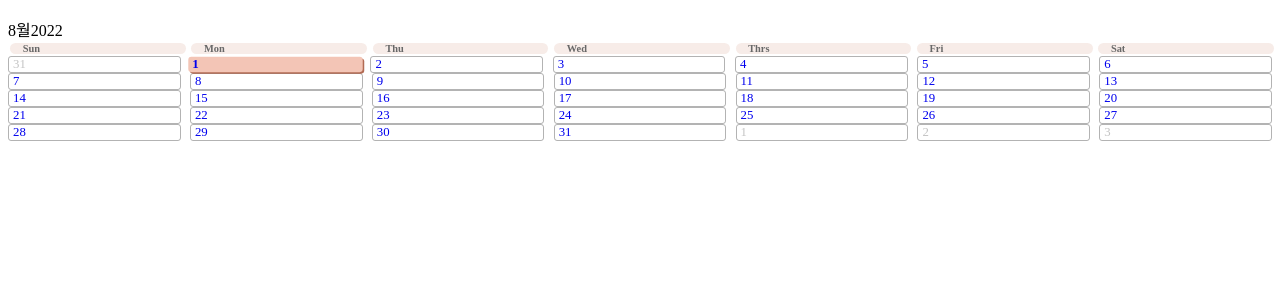
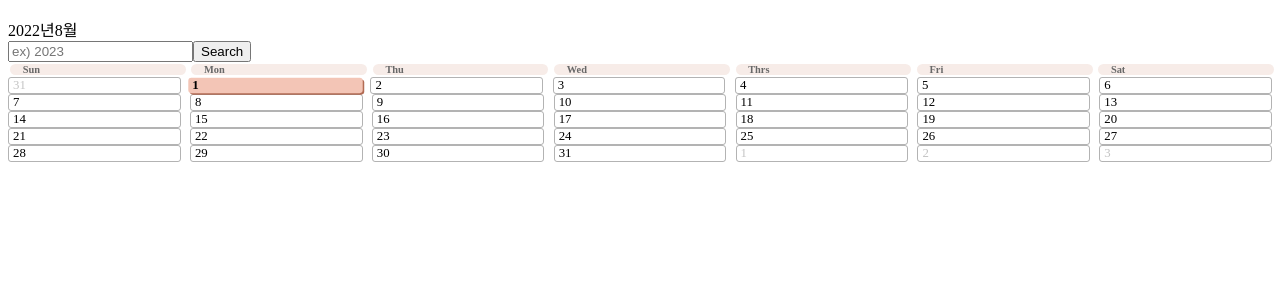
Before and after one commit to mklee07/exam-sw, a React (Create React App) app: page / in a window 1280 px wide. Shown: the top 300 px of the page. Built offline with nearby package versions, Linux system fonts and the light colour scheme; some icons are missing.

Commit message:
id값 넘기기, 검색 구현

```diff
--- a/src/App.js
+++ b/src/App.js
@@ -1,17 +1,18 @@
 import Calendar from "./Calendar";
 import Detail from "./Detail";
-
-import React from 'react';
+import React, { useState } from 'react';
 import { BrowserRouter, Routes, Route } from 'react-router-dom';
-
 function App() {
+  const [currentMonth, setCurrentMonth] = useState(new Date());
+  const [todayDate, setsTodayDate] = useState(new Date());
   return (
     <div >
       <BrowserRouter>
         <Routes>
           {/* path경로에 따라 다른 컴포넌트 호출 */}
           <Route path="/" element={<Calendar />}></Route>
-          <Route path="/detail/:id" element={<Detail />}></Route>
+          <Route path="/detail/:id" element={<Detail
+            currentMonth={currentMonth}/>}></Route>
         </Routes>
       </BrowserRouter>
     </div>
--- a/src/Calendar.js
+++ b/src/Calendar.js
@@ -6,19 +6,36 @@ import { isSameMonth, isSameDay, addDays, parse } from 'date-fns';
 import { Link } from 'react-router-dom';
 import './_style.scss'
 
+//header 부분 년월, 버튼
+const RenderHeader = ({currentMonth, setCurrentMonth, prevMonth, nextMonth, todayMonth}) => {
 
-//header 부분 년월, 버튼
-const RenderHeader = ({ currentMonth, prevMonth, nextMonth, todayMonth}) => {
+    const [search, setSearch] = useState();
+
+    const onChange = (e) => {
+        setSearch(e.target.value)
+    }
+
+    const onSearch = (e) => {
+        e.preventDefault(); // 이거 없으면 검색후 다시 화면이 새로고침됨
+        setCurrentMonth(addMonths(currentMonth, (search - format(currentMonth, 'yyyy'))*12))
+    }
+
     return (
         <div className="header row">
             <div className="col col-start">
                 <span className="text">
-                    <span className="text month">
-                        {format(currentMonth, 'M')}월
-                    </span>
-                    {format(currentMonth, 'yyyy')}
+                    {format(currentMonth, 'yyyy')}년
+                <span className="text month">
+                    {format(currentMonth, 'M')}월
+                    {/* {format(currentMonth, 'dd')}일 */}
                 </span>
+                </span>
+                    <form onSubmit={e => onSearch(e)}>
+                        <input type="text" value={search} onChange={onChange} placeholder="ex) 2023"/>
+                        <button type="submit">Search</button>
+                    </form>
             </div>
+
             <div className="col col-end">
                 <Icon icon="bi:arrow-left-circle-fill" onClick={prevMonth}/>
                 <Icon icon="bi:circle-fill" onClick={todayMonth}/>
@@ -72,14 +89,12 @@ const RenderCells = ({ currentMonth, selectedDate, onDateClick}) => {
                             : 'valid'
                      }`
                     }
+                    id={`${format(day, 'yyyy')}-${format(day, 'MM')}-${format(day, 'dd')}`}
                     key={day}
                     onClick={() => onDateClick(cloneDay)}
                 >
-                    <label for="${i}">
-                        </label>
-                    <Link to={`/detail/${formattedDate}`}>
+                    <Link to={`/detail/${format(day, 'yyyy')}-${format(day, 'MM')}-${format(day, 'dd')}`}>
                     <span
-                    id={i}
                         className={
                             format(currentMonth, 'M') !== format(day, 'M') //이번달이 아니면
                             ? 'text not-valid date'
@@ -105,7 +120,8 @@ const RenderCells = ({ currentMonth, selectedDate, onDateClick}) => {
 
 const Calendar = () => {
     const [currentMonth, setCurrentMonth] = useState(new Date());
-    const [selectedDate, setselectedDate] = useState(new Date());
+    const [selectedDate, setSelectedDate] = useState(new Date());
+
 
     const prevMonth = () => {
         setCurrentMonth(subMonths(currentMonth, 1));
@@ -113,17 +129,18 @@ const Calendar = () => {
     const nextMonth = () => {
         setCurrentMonth(addMonths(currentMonth, 1));
     }
-    const onDateClick = (e) => {
-        setselectedDate(e);
-        // <Link to={`/detail/${e.id}`}></Link>
+    const onDateClick = () => {
+        // console.log(day)
     }
     const todayMonth = () => {
         setCurrentMonth(new Date());
     }
+
     return (
         <div className='calendar'>
             <RenderHeader
                 currentMonth={currentMonth}
+                setCurrentMonth={setCurrentMonth}
                 prevMonth={prevMonth}
                 todayMonth={todayMonth}
                 nextMonth={nextMonth}
--- a/src/Detail.js
+++ b/src/Detail.js
@@ -1,8 +1,10 @@
 import React, { useState } from 'react';
 import { useParams } from "react-router-dom";
 import { Link } from 'react-router-dom';
+import { daysToWeeks, format} from 'date-fns';
 
-const Detail = () => {
+
+const Detail = ({currentMonth,selectedDate,days}) => {
 
     const {id} = useParams();
 
@@ -10,14 +12,19 @@ const Detail = () => {
         <>
             <div className="detail">
                 <div className="memo">
-                    {id}일
+                {/* {format(currentMonth, 'yy')}년
+                {format(currentMonth, 'MM')}월 */}
+                    {id}
                 </div>
                 <textarea placeholder='내용 입력' className="textarea"></textarea>
                 <div className="btnBox">
                     <Link to="/">
                         <button className="prevBtn">이전</button>
                     </Link>
-                    <input type="sumbit" value="전송"></input>
+                    <Link to="/">
+                    <button type="button" className="subBtn" onClick={ () => {alert(id)}}>전송</button>
+                    </Link>
+
                 </div>
             </div>
         </>
--- a/src/_style.scss
+++ b/src/_style.scss
@@ -97,20 +97,29 @@
                 color: theme.$main-color;
                 font-weight: 600;
             }
+            .disabled {
+             pointer-events:none
+            }
         }
     }
     a:link {
         text-decoration: none;
+        color: black;
       }
 
     a:hover {
-      color : black;
+      color : white;
       text-decoration: underline;
-
+      cursor: pointer;
+      background-color: rgb(175, 168, 168);
     }
 
+    a{
+    // padding-right: 120px;
+    @include common.size(100%, 100%);
+    }
     .date {
-    padding-right: 115px;
     cursor: pointer;
     }
+
 }
```
